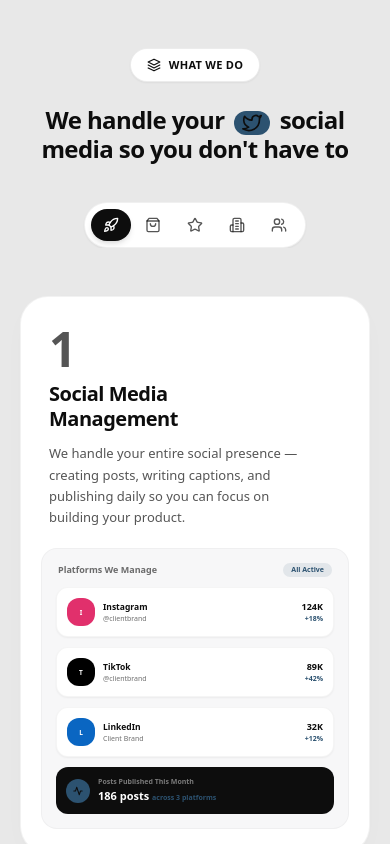
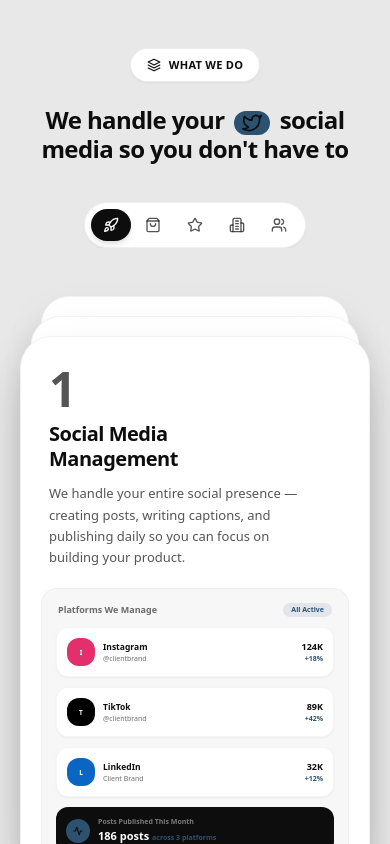
Before and after one commit to ankit-orion/socialsync, a React (Vite) app: page / in a window 390 px wide. Shown: the part 1156-2000 px from the top of the page. Built offline with nearby package versions, Linux system fonts and the light colour scheme.

Commit message:
feat: add Services section with interactive category tabs and visual mockups

```diff
--- a/src/components/sections/Services.tsx
+++ b/src/components/sections/Services.tsx
@@ -1,6 +1,6 @@
-import { useState } from "react";
+import { useState, useEffect } from "react";
 import { motion, AnimatePresence } from "framer-motion";
-import { Rocket, ShoppingBag, Star, Building2, Users } from "lucide-react";
+import { Rocket, ShoppingBag, Star, Building2, Users, ArrowLeft, ArrowRight } from "lucide-react";
 
 /* ── Category tabs ── */
 const CATEGORIES = [
@@ -792,7 +792,26 @@ const RenderMock = ({ type }: { type: string }) => {
    ════════════════════════════════════════════ */
 export function Services() {
   const [activeCategory, setActiveCategory] = useState<Category>("For Startups");
+  const [isMobile, setIsMobile] = useState(false);
+  const [cardIndex, setCardIndex] = useState(0);
+
   const cards = SERVICES[activeCategory];
+
+  useEffect(() => {
+    const checkMobile = () => setIsMobile(window.innerWidth < 768);
+    checkMobile();
+    window.addEventListener("resize", checkMobile);
+    return () => window.removeEventListener("resize", checkMobile);
+  }, []);
+
+  const handleDragEnd = (e: any, info: any) => {
+    if (!isMobile) return;
+    if (info.offset.x < -80) {
+      setCardIndex((prev) => (prev + 1) % cards.length);
+    } else if (info.offset.x > 80) {
+      setCardIndex((prev) => (prev === 0 ? cards.length - 1 : prev - 1));
+    }
+  };
 
   return (
     <section id="services" className="bg-[#e8e8e8] py-16 md:py-24 px-5 md:px-8">
@@ -840,9 +859,9 @@ export function Services() {
               {CATEGORIES.map((cat) => (
                 <button
                   key={cat}
-                  onClick={() => setActiveCategory(cat)}
+                  onClick={() => { setActiveCategory(cat); setCardIndex(0); }}
                   title={cat}
-                  className={`flex items-center gap-1.5 px-3 md:px-4 py-2 rounded-full text-xs font-bold whitespace-nowrap transition-all duration-300 ${
+                  className={`flex flex-shrink-0 items-center gap-1.5 px-3 md:px-4 py-2 rounded-full text-xs font-bold transition-all duration-300 ${
                     activeCategory === cat
                       ? "bg-[#0d0d0d] text-white shadow-md"
                       : "text-[#0d0d0d]/70 hover:text-[#0d0d0d]/80 hover:bg-[#0d0d0d]/[0.03]"
@@ -864,15 +883,41 @@ export function Services() {
             animate={{ opacity: 1, y: 0 }}
             exit={{ opacity: 0, y: -10 }}
             transition={{ duration: 0.35, ease: "easeInOut" }}
-            className="grid grid-cols-1 md:grid-cols-3 gap-5"
+            className="relative h-[560px] md:h-auto md:grid md:grid-cols-3 gap-5"
           >
-            {cards.map((card, i) => (
+            {cards.map((card, i) => {
+              const isTop = i === cardIndex;
+              const isSecond = i === (cardIndex + 1) % 3;
+              const isThird = i === (cardIndex + 2) % 3;
+
+              let mobileZIndex = 10;
+              let mobileScale = 1;
+              let mobileY = 0;
+              let mobileOpacity = 1;
+
+              if (isTop) { mobileZIndex = 30; mobileScale = 1; mobileY = 40; }
+              else if (isSecond) { mobileZIndex = 20; mobileScale = 0.94; mobileY = 20; }
+              else if (isThird) { mobileZIndex = 10; mobileScale = 0.88; mobileY = 0; }
+
+              return (
               <motion.div
                 key={`${activeCategory}-${card.num}`}
-                initial={{ opacity: 0, y: 20 }}
-                animate={{ opacity: 1, y: 0 }}
-                transition={{ delay: i * 0.1, duration: 0.4 }}
-                className="group bg-white rounded-[28px] border border-[#0d0d0d]/[0.05] overflow-hidden shadow-[0_8px_30px_-10px_rgba(0,0,0,0.04)] hover:shadow-[0_20px_60px_-15px_rgba(0,0,0,0.1)] transition-all duration-500 flex flex-col"
+                drag={isMobile && isTop ? "x" : false}
+                dragConstraints={{ left: 0, right: 0 }}
+                onDragEnd={handleDragEnd}
+                animate={isMobile ? {
+                  scale: mobileScale,
+                  y: mobileY,
+                  zIndex: mobileZIndex,
+                  opacity: mobileOpacity
+                } : {
+                  scale: 1,
+                  y: 0,
+                  opacity: 1
+                }}
+                transition={isMobile ? { duration: 0.4, type: "spring", stiffness: 300, damping: 25 } : { delay: i * 0.1, duration: 0.4 }}
+                className={`${isMobile ? "absolute inset-x-0 mx-auto top-0 w-full origin-top shadow-2xl cursor-grab active:cursor-grabbing pb-8" : "shadow-[0_8px_30px_-10px_rgba(0,0,0,0.04)] h-full"} group bg-white rounded-[32px] border border-[#0d0d0d]/[0.05] overflow-hidden hover:shadow-[0_20px_60px_-15px_rgba(0,0,0,0.1)] transition-shadow duration-500 flex flex-col`}
+                style={isMobile ? { zIndex: mobileZIndex } : {}}
               >
                 {/* Text area */}
                 <div className="p-7 pb-5">
@@ -892,7 +937,22 @@ export function Services() {
                   </div>
                 </div>
               </motion.div>
-            ))}
+             );
+            })}
+
+            {/* Mobile swipe helper */}
+            {isMobile && (
+              <motion.div
+                initial={{ opacity: 0 }}
+                animate={{ opacity: 1 }}
+                transition={{ delay: 1 }}
+                className="absolute -bottom-8 left-0 right-0 flex justify-center items-center gap-3 text-[#0d0d0d]/40"
+              >
+                <ArrowLeft className="w-3 h-3 animate-pulse" />
+                <span className="text-[10px] font-black uppercase tracking-[0.2em]">Swipe to explore</span>
+                <ArrowRight className="w-3 h-3 animate-pulse" />
+              </motion.div>
+            )}
           </motion.div>
         </AnimatePresence>
 
```
